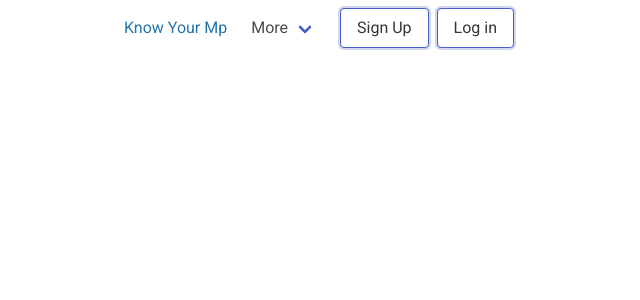
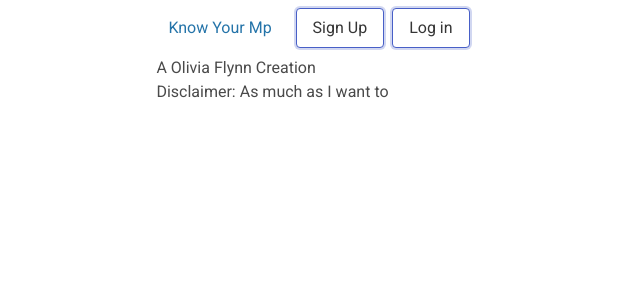
Before and after one commit to oliviafpersonal/SEI-Project-4, a React (Create React App) app in the folder client/: page / in a window 1280 px wide. Shown: the top 300 px of the page, without its empty margins (321-961 px from the left). Built offline with nearby package versions, Linux system fonts and the light colour scheme; no server answers.

Commit message:
push before sleep

```diff
--- a/client/src/components/About.js
+++ b/client/src/components/About.js
@@ -7,7 +7,13 @@ const About = () => {
 
 
   return (
-    < Navbar />
+    <>
+      < Navbar />
+      <div className="about-box">
+        <h1>A Olivia Flynn Creation</h1>
+        <h3>Disclaimer: As much as I want to  </h3>
+      </div>
+    </>
 
   )
 
--- a/client/src/components/Navbar.js
+++ b/client/src/components/Navbar.js
@@ -37,22 +37,26 @@ const Navbar = () => {
         <div id="navbarBasicExample" className="navbar-menu">
           <div className="navbar-start">
 
+            {/*
+            <div className="navbar-item has-dropdown is-hoverable">
 
-            <div className="navbar-item has-dropdown is-hoverable">
               <a className="navbar-link">
                 More
               </a>
 
               <div className="navbar-dropdown">
 
+
                 <Link to="/about" className="navbar-item">
                   About
                 </Link>
 
 
+
                 <hr className="navbar-divider" />
               </div>
             </div>
+            */}
           </div>
 
           {!userIsAuthenticated() && (
```
